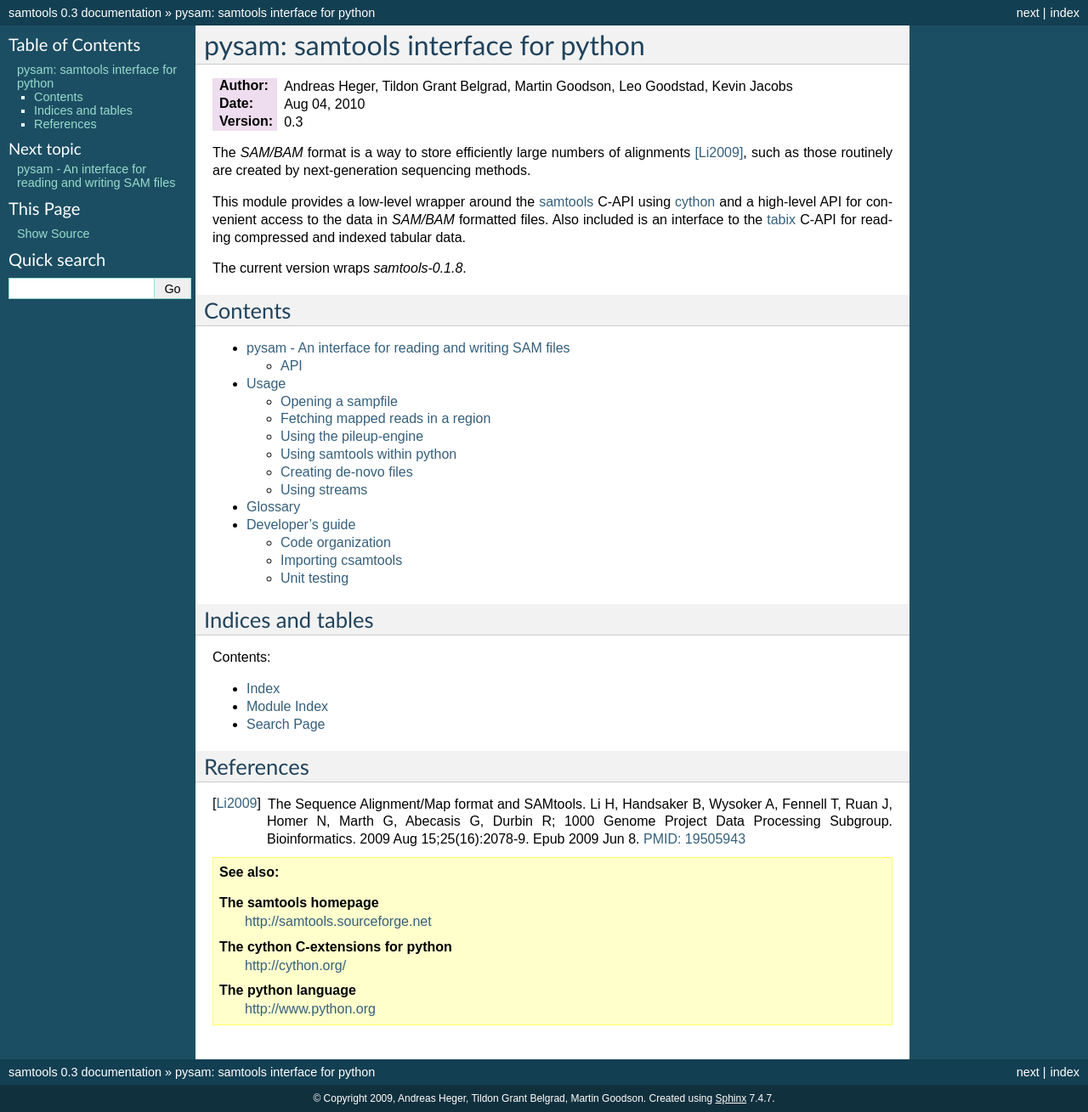
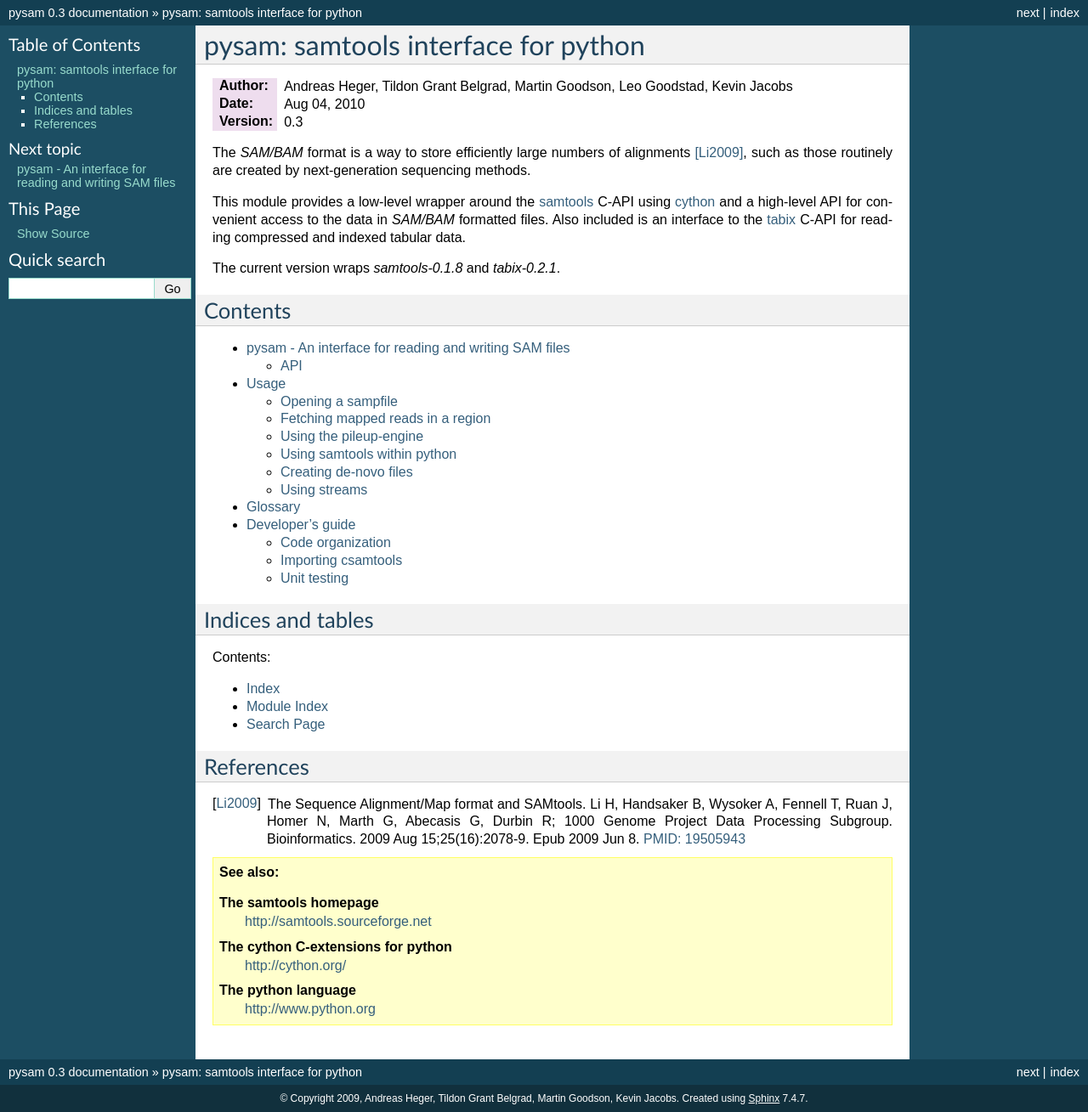
Before and after one commit to pysam-developers/pysam, a Sphinx documentation site: the page built from doc/contents.rst, in a window 1280 px wide. Shown: the whole page at 85% size. Built offline with Sphinx 7.4.7, drawn with Linux system fonts in a browser that asks for light colours; pages that are not in the unit, such as notebooks, are missing from menus.

```diff
--- a/doc/conf.py
+++ b/doc/conf.py
@@ -39,8 +39,8 @@
 master_doc = 'contents'
 
 # General information about the project.
-project = u'samtools'
-copyright = u'2009, Andreas Heger, Tildon Grant Belgrad, Martin Goodson'
+project = u'pysam'
+copyright = u'2009, Andreas Heger, Tildon Grant Belgrad, Martin Goodson, Kevin Jacobs'
 
 # The version info for the project you're documenting, acts as replacement for
 # |version| and |release|, also used in various other places throughout the
--- a/doc/contents.rst
+++ b/doc/contents.rst
@@ -19,7 +19,7 @@
 Also included is an interface to the tabix_ C-API for reading compressed and
 indexed tabular data.
 
-The current version wraps *samtools-0.1.8*.
+The current version wraps *samtools-0.1.8* and *tabix-0.2.1*.
 
 Contents
 --------
--- a/pysam/version.py
+++ b/pysam/version.py
@@ -3,3 +3,5 @@
 __version__ = "0.3"
 
 __samtools_version__ = "0.1.8"
+
+__tabix_version__ = "0.2.1"
```
Also changed, not shown: 1 other file.
